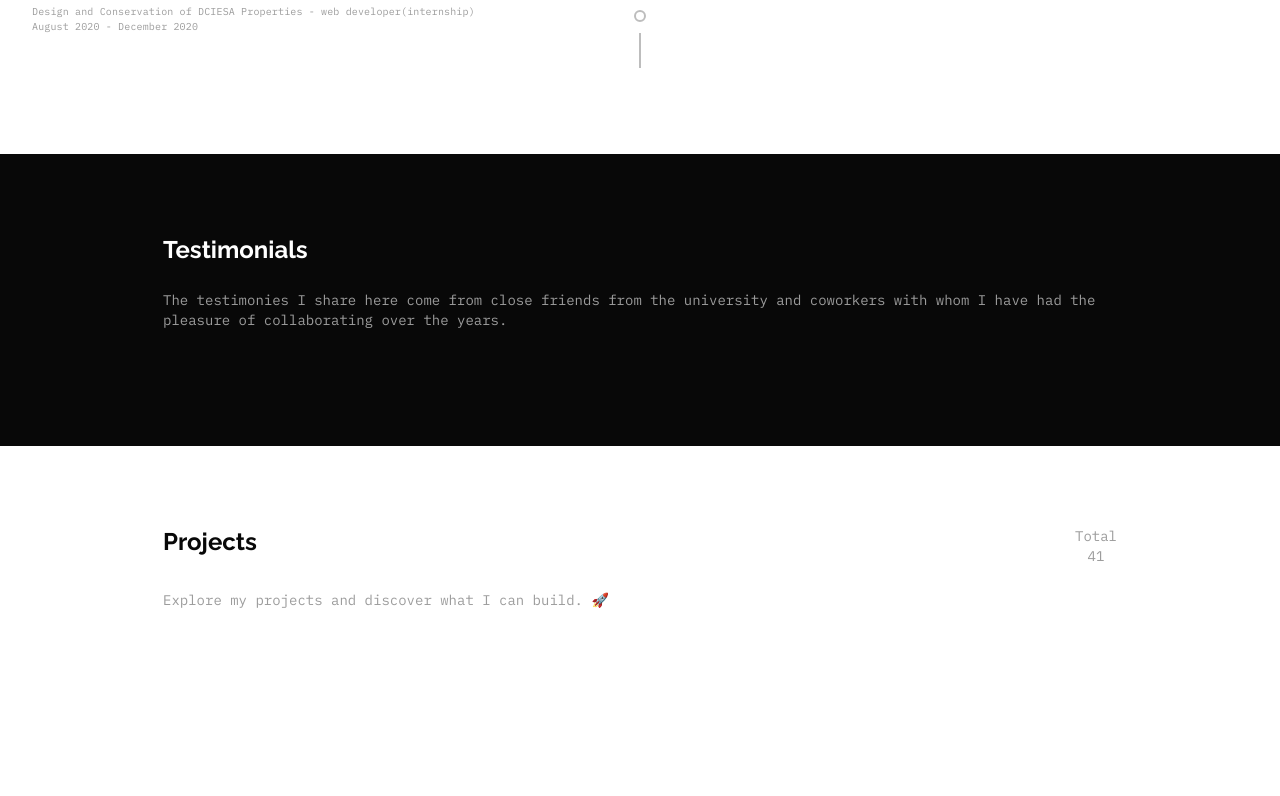
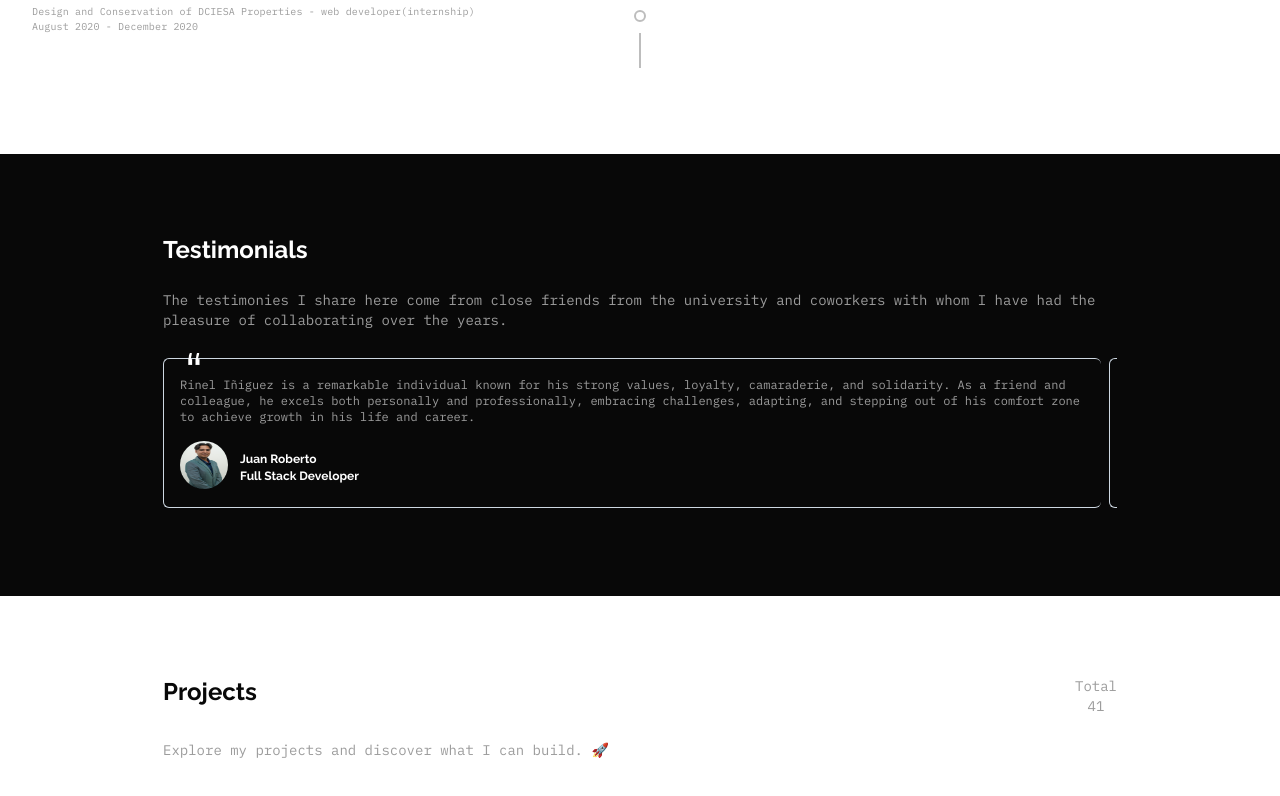
Before and after one commit to rineliniguezsosa/Portafolio, a React (Vite) app: page / in a window 1280 px wide. Shown: the part 1266-2062 px from the top of the page. Built offline with nearby package versions, Linux system fonts and the light colour scheme.

Commit message:
[FEAT] Cambios en App.tsx, corrigiendo el contenido de CarrouselMui
- importando TestimonialCard
- importando el array de objetos Testimonials
- pegando el contenido del map de los Testimonial en el componente CarrouselMui donde ahora recibe contenido mediante childs

```diff
--- a/src/App.tsx
+++ b/src/App.tsx
@@ -1,8 +1,8 @@
 import { ButtonMui } from './components/buttons/ButtonMui'
 import KeyboardArrowRightOutlinedIcon from '@mui/icons-material/KeyboardArrowRightOutlined';
 import { Navbar } from './components/layout/Navbar';
-import { TimelineMui,CarrouselMui } from './components';
-import { Workhistory } from './helpers';
+import { TimelineMui,CarrouselMui, TestimonialCard } from './components';
+import { Testimonials, Workhistory } from './helpers';
 
 
 function App() {
@@ -79,7 +79,18 @@ function App() {
 
               {/* friends */}
               <div className='w-3/4'>
-                <CarrouselMui/>
+                <CarrouselMui>
+                  {Testimonials.map(({id,name,description,img,position})=> (
+                    <TestimonialCard
+                      key={id}
+                      id={id}
+                      name={name}
+                      description={description}
+                      img={img}
+                      position={position}
+                    />
+                  ))}
+                </CarrouselMui>
               </div>
               {/* fin friends */}
             </div>
@@ -107,6 +118,8 @@ function App() {
                     Explore my projects and discover what I can build. 🚀
                   </p>
                 </div>
+
+                {/* projects */}
               </div>
           </div>
 
```
